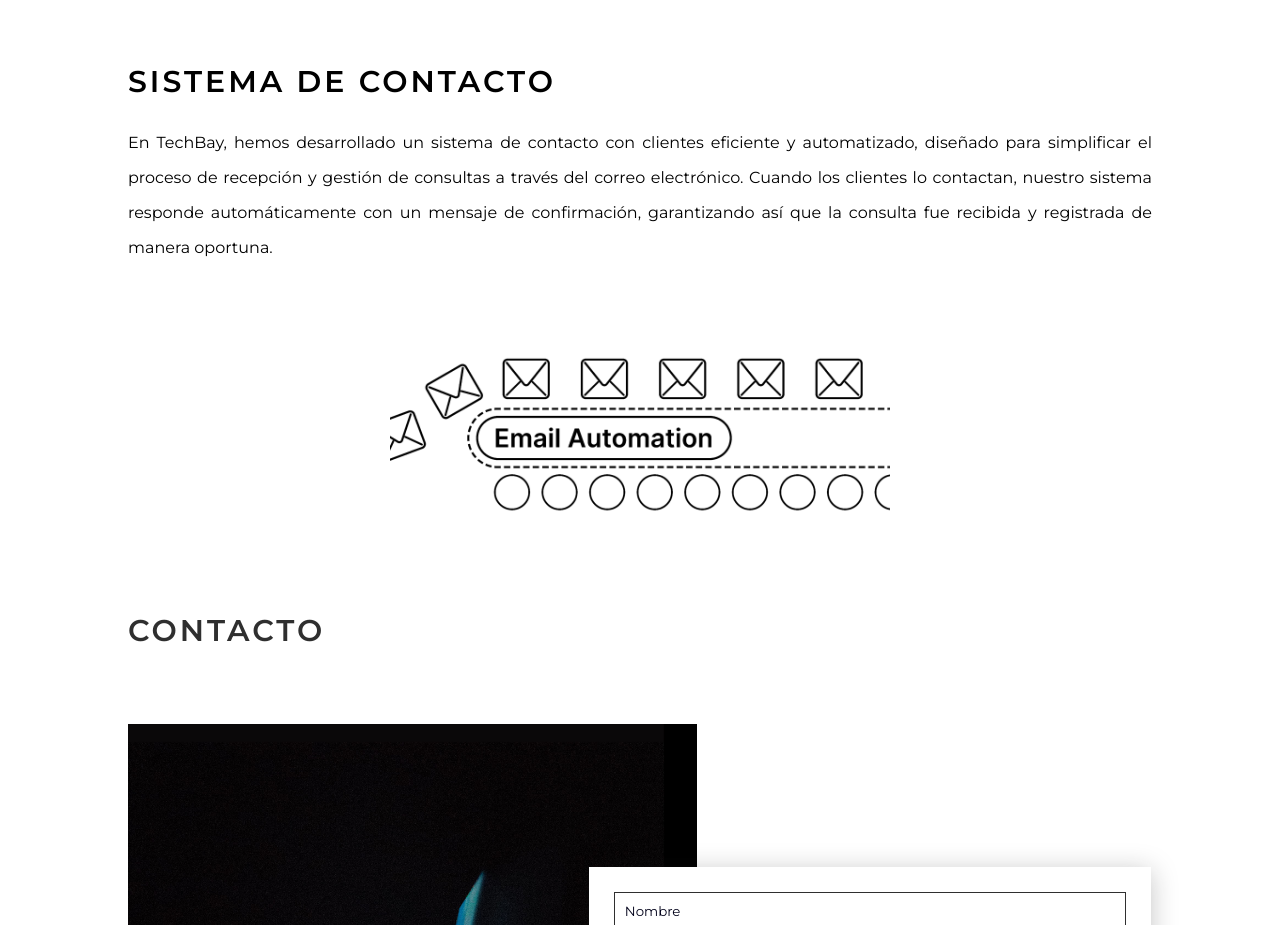
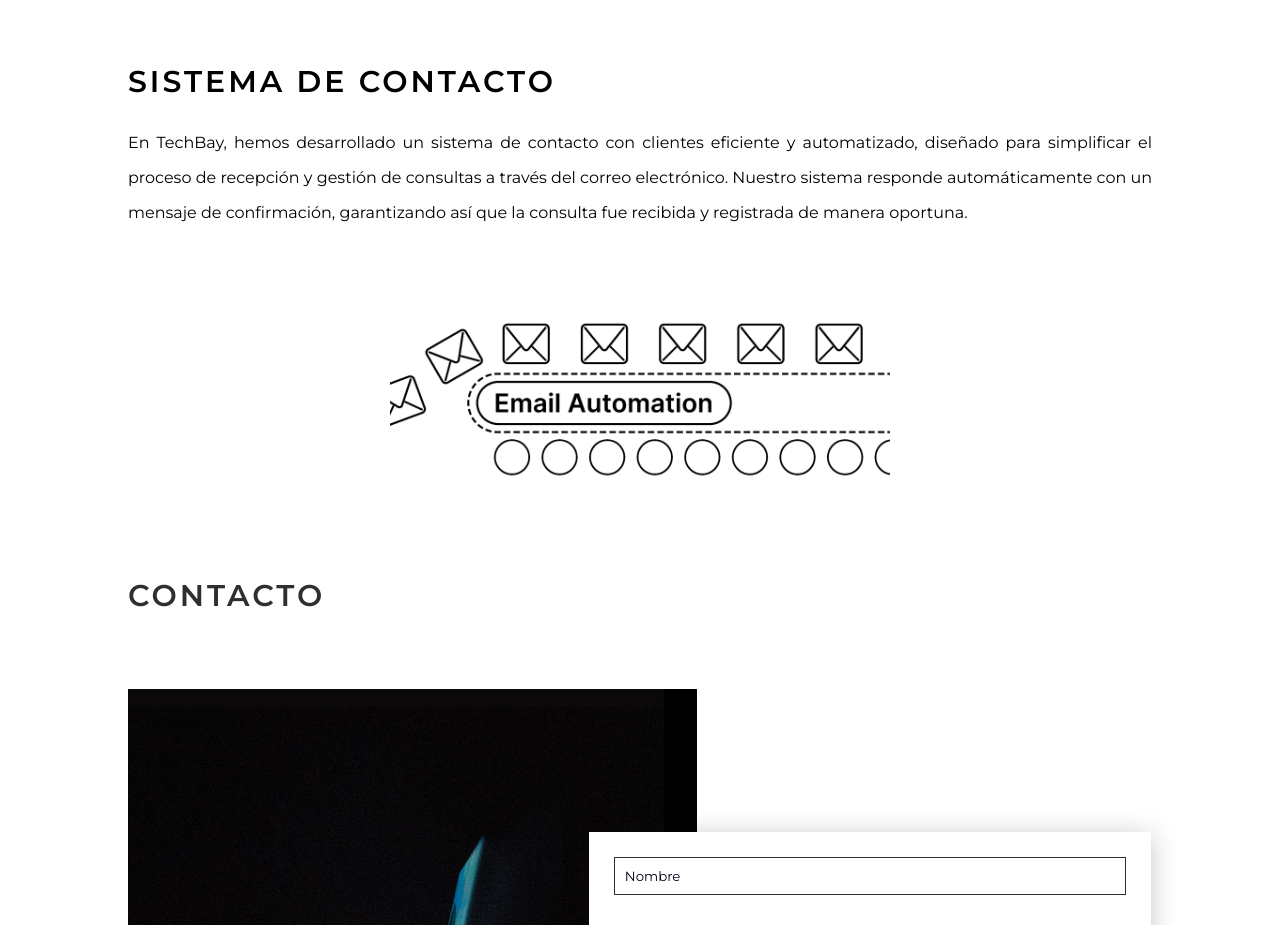
Before and after one commit to TechBayTB/techbayteam, a React (Create React App) app: page / in a window 1280 px wide. Shown: the part 2140-3065 px from the top of the page. Built offline with nearby package versions, Linux system fonts and the light colour scheme.

Commit message:
Avances - Maxi

```diff
--- a/src/components/Email/EmailText.js
+++ b/src/components/Email/EmailText.js
@@ -1,11 +1,11 @@
 export const EmailSpanish =
 {
     h2: 'SISTEMA DE CONTACTO',
-    p: 'En TechBay, hemos desarrollado un sistema de contacto con clientes eficiente y automatizado, diseñado para simplificar el proceso de recepción y gestión de consultas a través del correo electrónico. Cuando los clientes lo contactan, nuestro sistema responde automáticamente con un mensaje de confirmación, garantizando así que la consulta fue recibida y registrada de manera oportuna.',
+    p: 'En TechBay, hemos desarrollado un sistema de contacto con clientes eficiente y automatizado, diseñado para simplificar el proceso de recepción y gestión de consultas a través del correo electrónico. Nuestro sistema responde automáticamente con un mensaje de confirmación, garantizando así que la consulta fue recibida y registrada de manera oportuna.',
 }
 
 export const EmailEnglish =
 {
     h2: 'CONTACT SYSTEM',
-    p: 'At TechBay, we have developed an efficient and automated customer contact system designed to simplify the process of receiving and managing inquiries via email. When clients reach out to us, our system automatically responds with a confirmation message, ensuring that the inquiry is received and logged promptly.',
+    p: 'At TechBay, we have developed an efficient and automated customer contact system designed to simplify the process of receiving and managing inquiries via email. Our system automatically responds with a confirmation message, ensuring that the inquiry is received and logged promptly.',
 }
```
